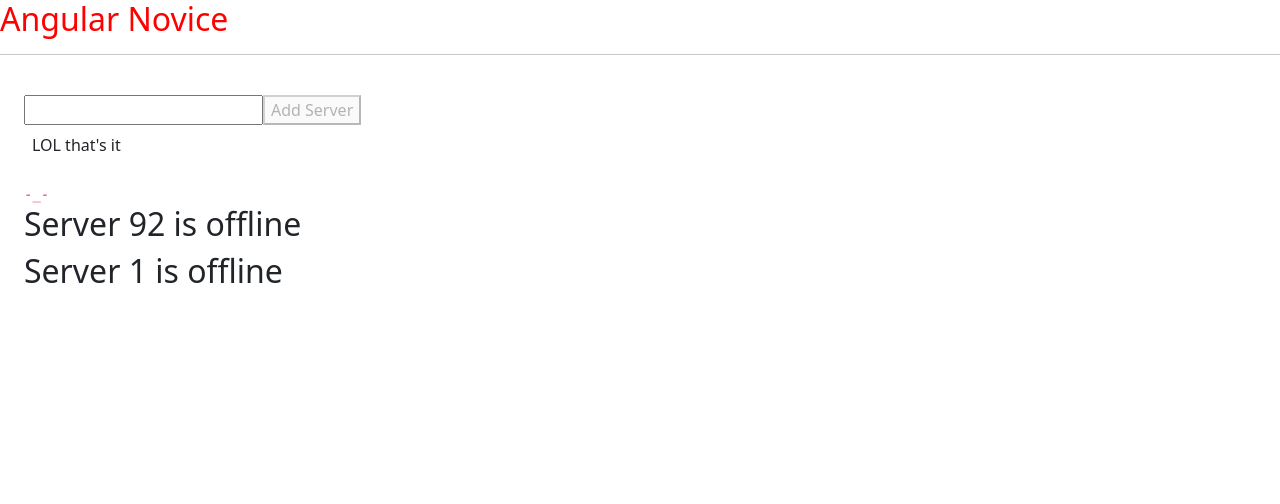
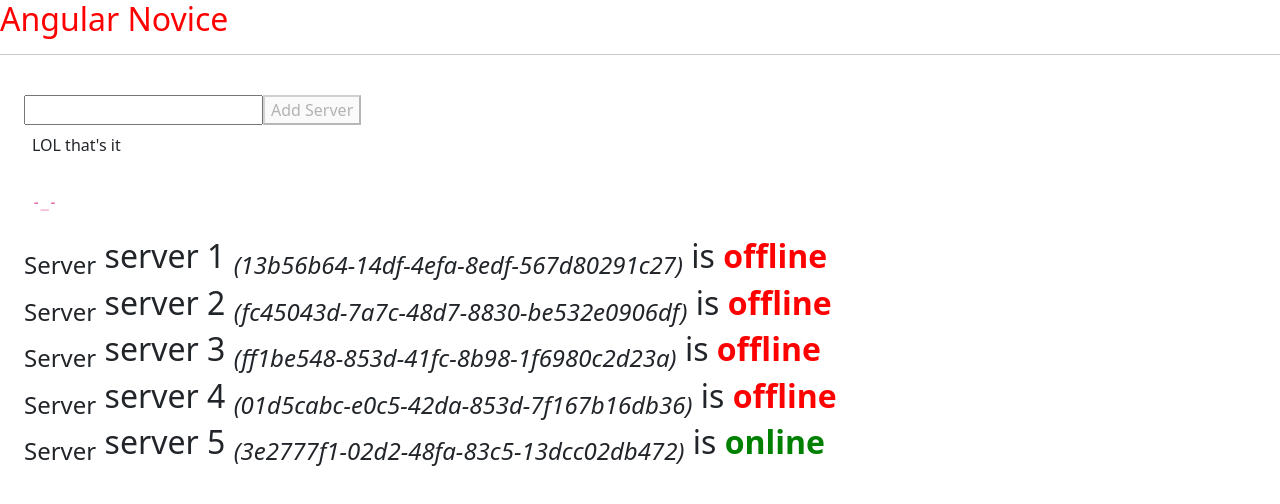
Before and after one commit to physicsSorcererKing/angular-novice, an Angular app: page / in a window 1280 px wide. Shown: the top 504 px of the page. Built offline with nearby package versions, Linux system fonts and the light colour scheme.

Commit message:
class proccess: 2-44

```diff
--- a/package.json
+++ b/package.json
@@ -24,6 +24,7 @@
     "bootstrap": "^5.3.2",
     "rxjs": "~7.8.0",
     "tslib": "^2.3.0",
+    "uuid": "^9.0.1",
     "zone.js": "~0.14.3"
   },
   "devDependencies": {
@@ -37,6 +38,7 @@
     "@angular/compiler-cli": "^17.3.0",
     "@angular/localize": "^17.3.0",
     "@types/jasmine": "~5.1.0",
+    "@types/uuid": "^9.0.8",
     "@typescript-eslint/eslint-plugin": "7.2.0",
     "@typescript-eslint/parser": "7.2.0",
     "eslint": "^8.57.0",
--- a/src/app/app.module.ts
+++ b/src/app/app.module.ts
@@ -4,7 +4,7 @@ import { NgbModule } from '@ng-bootstrap/ng-bootstrap';
 import { AppComponent } from './app.component';
 import { ServerComponent } from './server/server.component';
 import { ServersComponent } from './servers/servers.component';
-import { FormsModule } from "@angular/forms";
+import { FormsModule } from '@angular/forms';
 
 @NgModule({
   declarations: [AppComponent, ServerComponent, ServersComponent],
--- a/src/app/server/server.component.html
+++ b/src/app/server/server.component.html
@@ -1 +1 @@
-<h2>Server {{ serverId }} is {{ serverStatus }}</h2>
+<h2><sub>Server</sub> {{serverName}} <sub><em>({{ serverId }})</em></sub> is <strong [ngStyle]="{color: serverStatus ? 'green' : 'red'}">{{ serverStatus ? 'online' : 'offline' }}</strong></h2>
--- a/src/app/server/server.component.ts
+++ b/src/app/server/server.component.ts
@@ -1,4 +1,4 @@
-import { Component } from '@angular/core';
+import { Component, Input } from '@angular/core';
 
 @Component({
   selector: 'app-server',
@@ -6,11 +6,13 @@ import { Component } from '@angular/core';
   styleUrls: ['./server.component.scss'],
 })
 export class ServerComponent {
-  serverId: number;
-  serverStatus: string;
+  @Input() serverName: string;
+  @Input() serverId: string;
+  serverStatus: boolean;
 
   constructor() {
-    this.serverId = Math.floor(Math.random() * 100);
-    this.serverStatus = Math.random() > 0.5 ? 'online' : 'offline';
+    this.serverName = '';
+    this.serverId = Math.floor(Math.random() * 100).toString();
+    this.serverStatus = Math.random() > 0.5;
   }
 }
--- a/src/app/servers/servers.component.html
+++ b/src/app/servers/servers.component.html
@@ -1,14 +1,18 @@
 <div class="p-4">
   <input type="text" [(ngModel)]="serverInput" />
-  <button [disabled]="!canAddServer || !serverInput" (click)="addServer()">Add Server</button>
-  <p class="p-2">{{ isServerAdded ? "Server Added!" : "LOL that's it" }}</p>
-  <p class="p-2" *ngIf="newServerName">newServerName: {{newServerName}}</p>
+  <button [disabled]="!canAddServer || !serverInput" (click)="addServer()">
+    Add Server
+  </button>
+  <p class="p-2" [ngClass]="{ 'bg-success': isServerAdded }">
+    {{ isServerAdded ? "Server Added!" : "LOL that's it" }}
+  </p>
   <!-- ng17+ feature -->
-  @if ( !!newServerName) {
-    <p class="p-2">yay</p>
+  @if (!!isServerAdded && getLastServerName()) {
+    <p class="p-2">yay, newServerName: {{ getLastServerName() }}</p>
   } @else {
-    <code>-_-</code>
+    <p class="p-2"><code>-_-</code></p>
   }
-  <app-server></app-server>
-  <app-server></app-server>
+  @for (server of servers; track server) {
+    <app-server [serverName]="server.name" [serverId]="server.id"></app-server>
+  }
 </div>
--- a/src/app/servers/servers.component.ts
+++ b/src/app/servers/servers.component.ts
@@ -1,4 +1,10 @@
+import { v4 as uuidv4 } from 'uuid';
 import { Component } from '@angular/core';
+
+type Server = {
+  id: string;
+  name: string;
+};
 
 @Component({
   selector: 'app-servers',
@@ -9,9 +15,13 @@ export class ServersComponent {
   canAddServer: boolean = false;
   isServerAdded: boolean = false;
   isServerAddedTimeoutToken: NodeJS.Timeout;
-  servers: number = 2;
+  servers: Server[] = Array(5)
+    .fill('')
+    .map((_, index) => ({
+      id: uuidv4(),
+      name: `server ${index + 1}`,
+    }));
   serverInput: string = '';
-  newServerName: string = '';
 
   constructor() {
     setTimeout(() => (this.canAddServer = true), 64);
@@ -19,10 +29,11 @@ export class ServersComponent {
 
   addServer(): void {
     clearTimeout(this.isServerAddedTimeoutToken);
-    this.newServerName = this.serverInput;
+    this.servers.push({
+      id: uuidv4(),
+      name: this.serverInput,
+    });
     this.serverInput = '';
-    // add a server
-    ++this.servers;
     // change button status
     this.isServerAdded = true;
     // after a timeout set status back to default
@@ -31,4 +42,8 @@ export class ServersComponent {
       1989,
     );
   }
+
+  getLastServerName(): string {
+    return this.servers.at(-1).name || '';
+  }
 }
```
Also changed, not shown: 1 other file (tests, documents, lock files or other folders).
